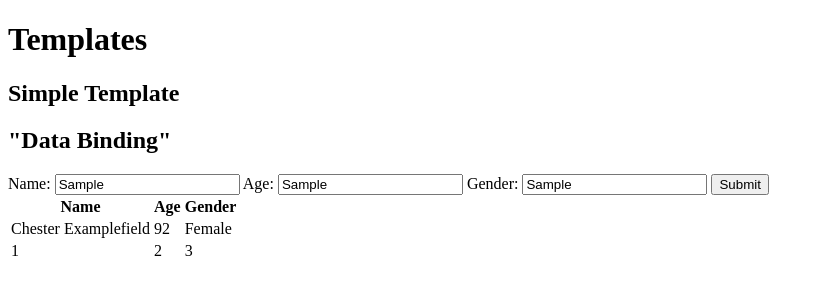
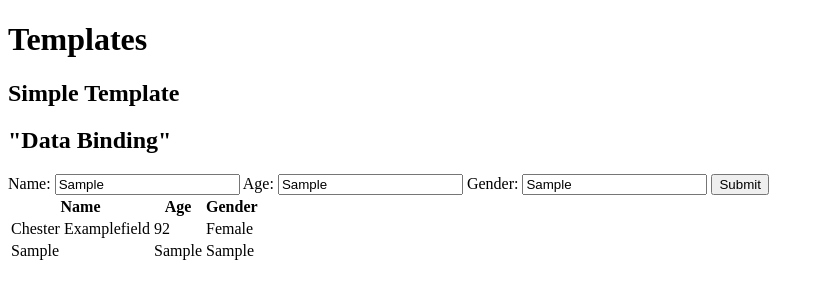
Before and after one commit to lug-io/WebComponents-Examples, a website: page templates/index.html in a window 1280 px wide. Both pictures are taken after typing "Sample", "Sample", "Sample" into the empty fields and a click on the input "Submit". Shown: the whole page, without its empty margins (0-824 px from the left). Drawn offline with nearby package versions, Linux system fonts and the light colour scheme.

Commit message:
adding "data-bind"

```diff
--- a/templates/index.html
+++ b/templates/index.html
@@ -4,7 +4,9 @@
 		<title>Templates</title>
 
 		<!-- Polyfills for WebComponents Support -->
-		<script type="text/javascript" src="../node_modules/webcomponents.js/webcomponents.js"></script>
+		<script type="text/javascript" src="../bower_components/webcomponentsjs/webcomponents.js"></script>
+		<!-- Polymer for "Abstraction" comparisons -->
+		<link rel="import" href="../bower_components/polymer/polymer.html"><!-- Note HTML Import -->
 		<!-- For easier DOM manipulation -->
 		<script type="text/javascript" src="../node_modules/jquery/dist/jquery.js"></script>
 
@@ -19,13 +21,22 @@
 			function addRow(){
 
 				// Grab our template
-				var t = document.querySelector('template#table-row');
+				var t = document.querySelector('template#table-row').content;
 
 				// Optional -- Modify template
-				//t.content.querySelector('img').src = 'logo.png';
+				var form = document.querySelector('#data-binding-form');
+
+				var age = form.querySelector("#age-field").value; 		//var age = $("#data-binding-form #age-field"); // Equiv
+				var name = form.querySelector("#name-field").value;
+				var gender = form.querySelector("#gender-field").value;
+
+				t.querySelectorAll("td:first-child")[0].innerHTML = name;
+				t.querySelectorAll("td:nth-child(2)")[0].innerHTML = age;
+				t.querySelectorAll("td:last-child")[0].innerHTML = gender;
+
 
 				// Clone/activate template & add to page
-				var clone = document.importNode(t.content, true);
+				var clone = document.importNode(t, true);
 				$("#persons-table tr:last").after(clone);
 
 				return false;
```
